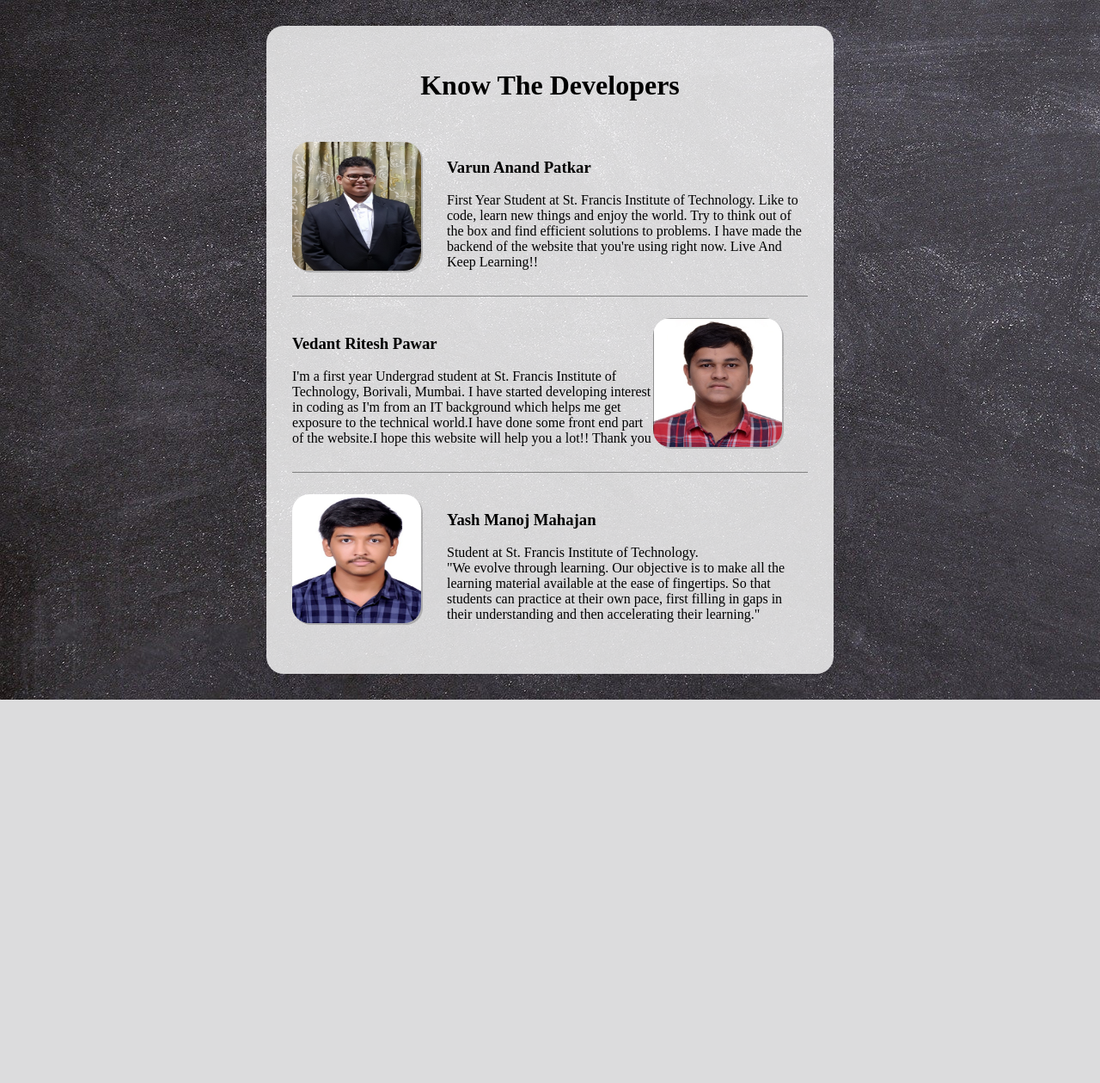
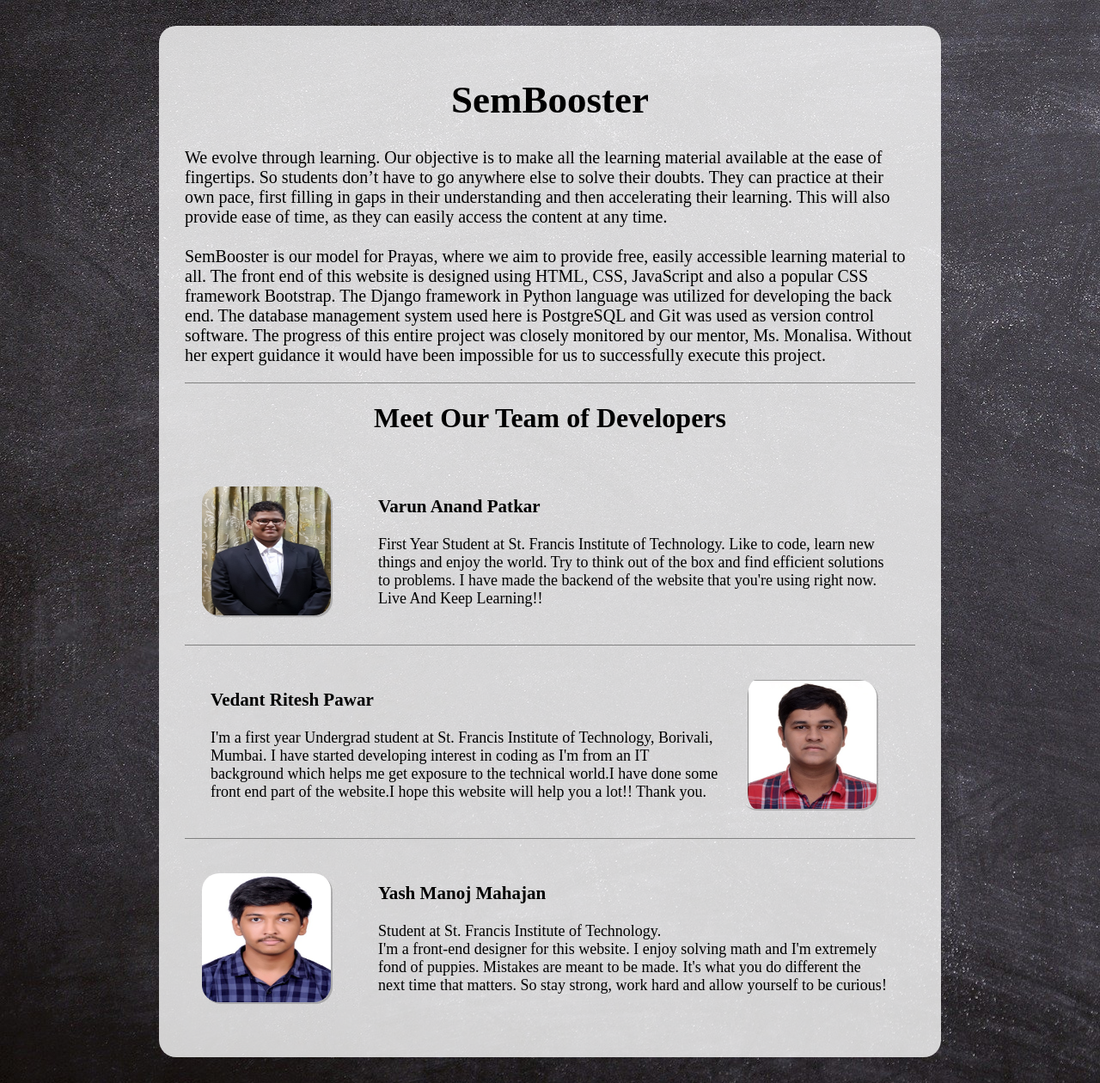
Before and after one commit to Varun-Patkar/Engineering-Sem1-Helper, a Django app: page /aboutus in a window 1280 px wide. Shown: the whole page at 86% size. Before the commit the page ends 814 px from the top, so only its background shows below. Run offline with Django 3.2, Linux system fonts and the light colour scheme.

Commit message:
Added Yash's mods

```diff
--- a/static/aboutus.css
+++ b/static/aboutus.css
@@ -1,5 +1,5 @@
 .about-us{
-    max-width: 600px;
+    max-width: 850px;
     min-height: 500px;
     background-color: rgba(255, 255, 255, 0.8);
     margin: 30px auto;
@@ -8,11 +8,14 @@
 
 
 }
+.objective{
+    border-bottom: 1px solid gray;
+}
 .about-us h1{
     text-align: center;
 }
 .about-dev{
-    padding: 25px 0;
+    padding: 30px 0;
     border-bottom: 1px solid gray;
 }
 .dev-img{
@@ -20,8 +23,12 @@
     width: 150px;
     border-radius: 20px;
     box-shadow: 2px 2px rgba(0, 0, 0, 0.2);
+    margin-left: 20px;
+    margin-top: 10px;
 }
-.dev-text{
+.dev-text {
     width: 70%;
     float: right;
+    font-size: 18px;
+    padding-right: 30px;
 }
--- a/templates/aboutus.html
+++ b/templates/aboutus.html
@@ -10,7 +10,11 @@
 </head>
 <body style="background-image: url('{{ImageUrl}}/background.jpg');">
         <div class="about-us">
-            <h1>Know The Developers</h1>
+            <div class="objective">
+                <h1 style="font-size: 45px;">SemBooster</h1>
+                <p style="font-size: 20px;">We evolve through learning. Our objective is to make all the learning material available at the ease of fingertips. So students don’t have to go anywhere else to solve their doubts. They can practice at their own pace, first filling in gaps in their understanding and then accelerating their learning. This will also provide ease of time, as they can easily access the content at any time. <br> <br> SemBooster is our model for Prayas, where we aim to provide free, easily accessible learning material to all. The front end of this website is designed using HTML, CSS, JavaScript and also a popular CSS framework Bootstrap. The Django framework in Python language was utilized for developing the back end. The database management system used here is PostgreSQL and Git was used as version control software. The progress of this entire project was closely monitored by our mentor, Ms. Monalisa. Without her expert guidance it would have been impossible for us to successfully execute this project.</p>
+            </div>
+            <h1>Meet Our Team of Developers</h1>
             <div class="about-dev">
                 <img src="{{ImageUrl}}/Varun.jpg" alt="" class="dev-img">
                 <div class="dev-text">
@@ -19,18 +23,17 @@
                 </div>
             </div>
             <div class="about-dev">
-
-                <div class="dev-text" style="float: left;">
+                <div class="dev-text" style="float: left; padding-left: 30px; padding-right: 0;">
                     <h3>Vedant Ritesh Pawar</h3>
-                    <p>I'm a first year Undergrad student at St. Francis Institute of Technology, Borivali, Mumbai. I have started developing interest in coding as I'm from an IT background which helps me get exposure to the technical world.I have done some front end part of the website.I hope this website will help you a lot!! Thank you</p>
+                    <p>I'm a first year Undergrad student at St. Francis Institute of Technology, Borivali, Mumbai. I have started developing interest in coding as I'm from an IT background which helps me get exposure to the technical world.I have done some front end part of the website.I hope this website will help you a lot!! Thank you.</p>
                 </div>
-                <img src="{{ImageUrl}}/vedant.jpg" alt="" class="dev-img">
+                <img src="{{ImageUrl}}/vedant.jpg" alt="" class="dev-img" style="padding-left: 10px;">
             </div>
             <div class="about-dev" style="border: none;">
                 <img src="{{ImageUrl}}/yash.jpg" alt="" class="dev-img">
                 <div class="dev-text">
                     <h3>Yash Manoj Mahajan</h3>
-                    <p>Student at St. Francis Institute of Technology. <br>"We evolve through learning. Our objective is to make all the learning material available at the ease of fingertips. So that students can practice at their own pace, first filling in gaps in their understanding and then accelerating their learning." </p>
+                    <p>Student at St. Francis Institute of Technology. <br>I'm a front-end designer for this website. I enjoy solving math and I'm extremely fond of puppies. Mistakes are meant to be made. It's what you do different the next time that matters. So stay strong, work hard and allow yourself to be curious! </p>
                 </div>
             </div>
         </div>
--- a/templates/home1.html
+++ b/templates/home1.html
@@ -87,7 +87,7 @@
     <div class="item2" style="background-image:linear-gradient(rgba(0, 0, 0, 0.5), rgba(0, 0, 0, 0.5)), url('{{ImageUrl}}/thought.jpg');">
       <div class="top-text">
         <h1 >Your Path to Sucess</h1>
-       <p style="font-size: 20px;">One Stop Destination for Your Semester.</p>
+       <p style="font-size: 25px;">"One Stop Destination for your Semester."</p>
       </div>
     </div>
 <!--Cards-->
```
